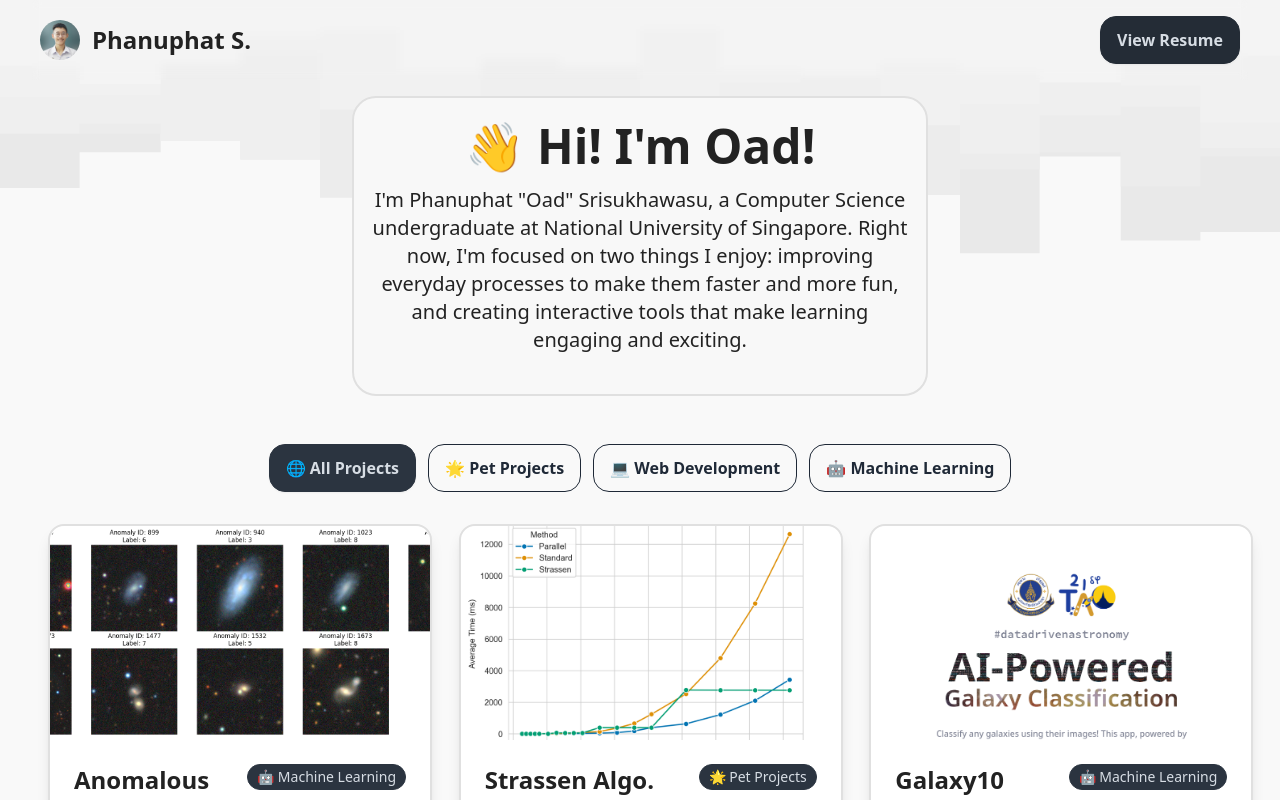
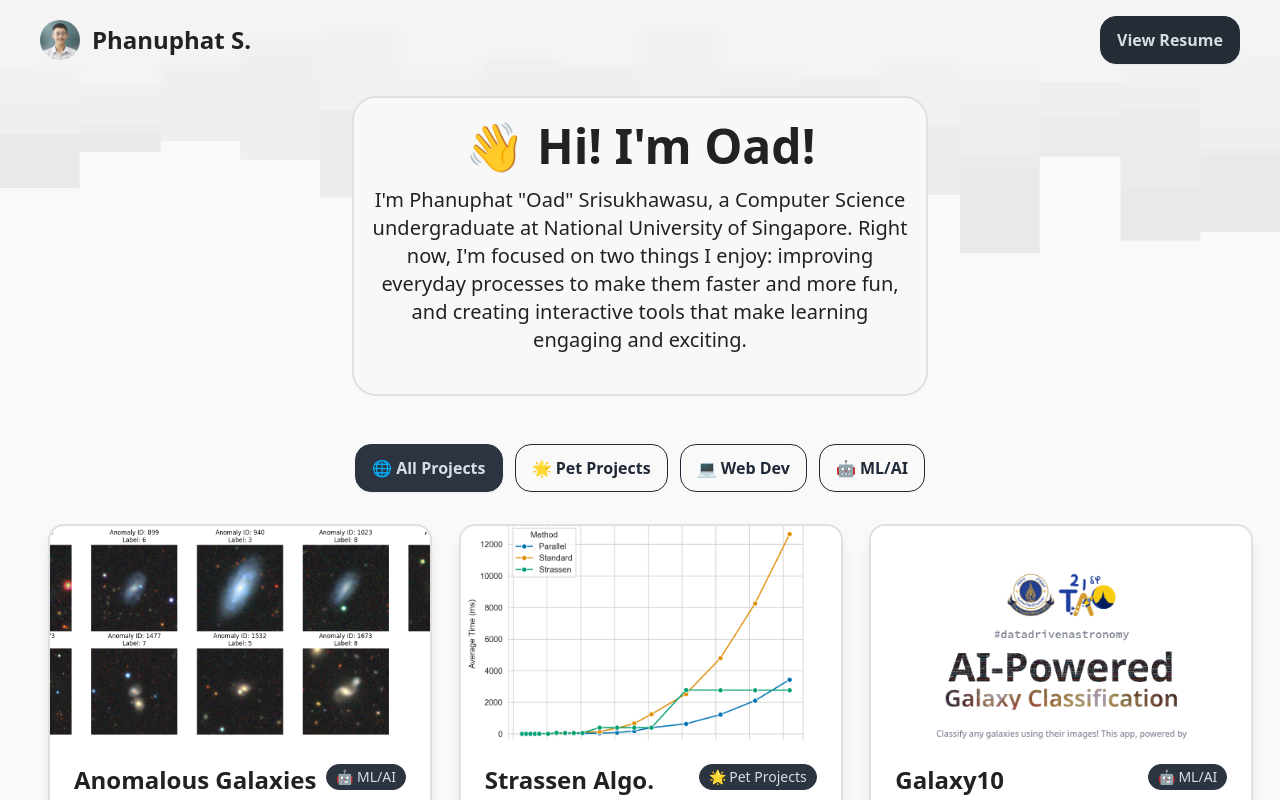
Before and after one commit to oadultradeepfield/phanuphats, a Next.js app: page / in a window 1280 px wide. Shown: the top 800 px of the page. Built offline with nearby package versions, Linux system fonts and the light colour scheme.

Commit message:
Fix typos

```diff
--- a/app/components/Projects.tsx
+++ b/app/components/Projects.tsx
@@ -9,8 +9,8 @@ const projects = [
     imageAlt: "Galaxy10 Anomaly Detection",
     title: "Anomalous Galaxies",
     description:
-      "A PyTorch pipeline for training and identifying anomalous galaxies from Galaxy10 DECals dataset using ResNet50, autoencoders, K-means clustering, and DBSCAN.",
-    category: "🤖 Machine Learning",
+      "A PyTorch pipeline for training and identifying anomalous galaxies from the Galaxy10 DECals dataset using ResNet50, autoencoders, K-means clustering, and DBSCAN.",
+    category: "🤖 ML/AI",
     techStack: ["Python", "PyTorch", "Kaggle Notebook"],
     link: "https://github.com/oadultradeepfield/galaxy10-anomaly-detection",
   },
@@ -30,7 +30,7 @@ const projects = [
     title: "Galaxy10",
     description:
       "A Streamlit app for galaxy morphology classification using ConvNeXtTiny (76.80% Top-1 and 95.51% Top-3 accuracy). The model outperformed VGG16, DenseNet121, and EfficientNetV2S by 5% in accuracy.",
-    category: "🤖 Machine Learning",
+    category: "🤖 ML/AI",
     techStack: ["Python", "Streamlit", "PyTorch"],
     link: "https://tao21-galaxyclassification.streamlit.app/?embed_options=light_theme",
   },
@@ -40,7 +40,7 @@ const projects = [
     title: "DeepHCC",
     description:
       "A YOLOv5m-based model for real-time particle detection in cloud chambers (F1: 86.24%, 61 FPS), designed as an innovative tool for physics education.",
-    category: "🤖 Machine Learning",
+    category: "🤖 ML/AI",
     techStack: ["Python", "OpenCV", "PyTorch"],
     link: "https://iopscience.iop.org/article/10.1088/1742-6596/2653/1/012007",
   },
@@ -50,7 +50,7 @@ const projects = [
     title: "TSViz",
     description:
       "An interactive Streamlit app for visualizing time series data, allowing real-time analysis with adjustable hyperparameters for ARIMA, Random Forest, and LightGBM.",
-    category: "🤖 Machine Learning",
+    category: "🤖 ML/AI",
     techStack: ["Python", "Streamlit", "Scikit-learn"],
     link: "https://timeseriesviz.streamlit.app/",
   },
@@ -60,7 +60,7 @@ const projects = [
     title: "UniFliXsg",
     description:
       "A semantic search application using all-MiniLM-L6-v2, deployed on Hugging Face via Gradio, to recommend undergraduate programs in Singapore based on user interests and career goals.",
-    category: "🤖 Machine Learning",
+    category: "🤖 ML/AI",
     techStack: ["Python", "Hugging Face", "Gradio"],
     link: "https://huggingface.co/spaces/oadultradeepfield/uniflixsg",
   },
@@ -70,7 +70,7 @@ const projects = [
     title: "Prompt++",
     description:
       "A web app that generates customized prompts from templates for LLMs in tasks like content creation, code generation, etc.",
-    category: "💻 Web Development",
+    category: "💻 Web Dev",
     techStack: ["Next.js", "Tailwind CSS", "daisyUI"],
     link: "https://promptpp.vercel.app/",
   },
@@ -80,7 +80,7 @@ const projects = [
     title: "KeepActive",
     description:
       "A web app that maintains active status for user websites on free hosting by sending periodic GET requests.",
-    category: "💻 Web Development",
+    category: "💻 Web Dev",
     techStack: ["Gin", "GORM", "React", "Material UI"],
     link: "https://keepactive-frontend.vercel.app/",
   }
@@ -89,8 +89,8 @@ const projects = [
 const categories = [
   "🌐 All Projects",
   "🌟 Pet Projects",
-  "💻 Web Development",
-  "🤖 Machine Learning",
+  "💻 Web Dev",
+  "🤖 ML/AI",
 ];
 
 const Projects: React.FC = () => {
```
